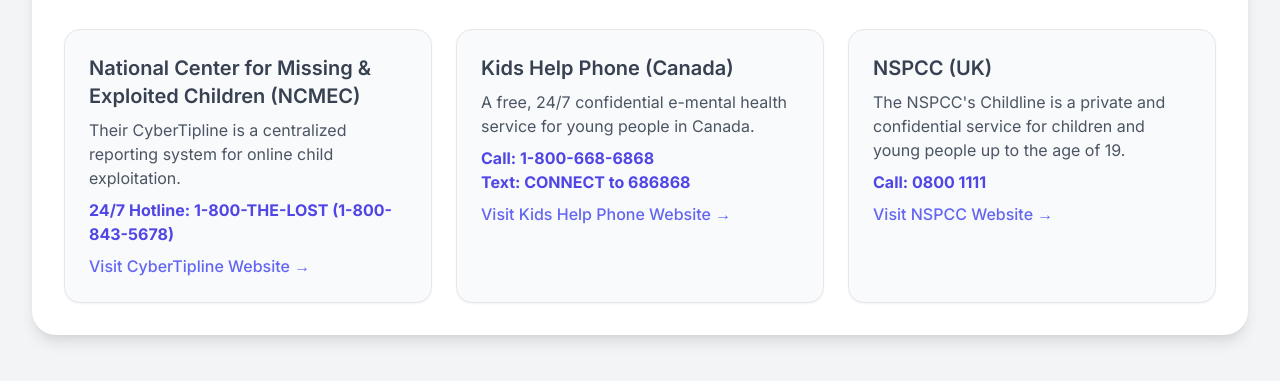
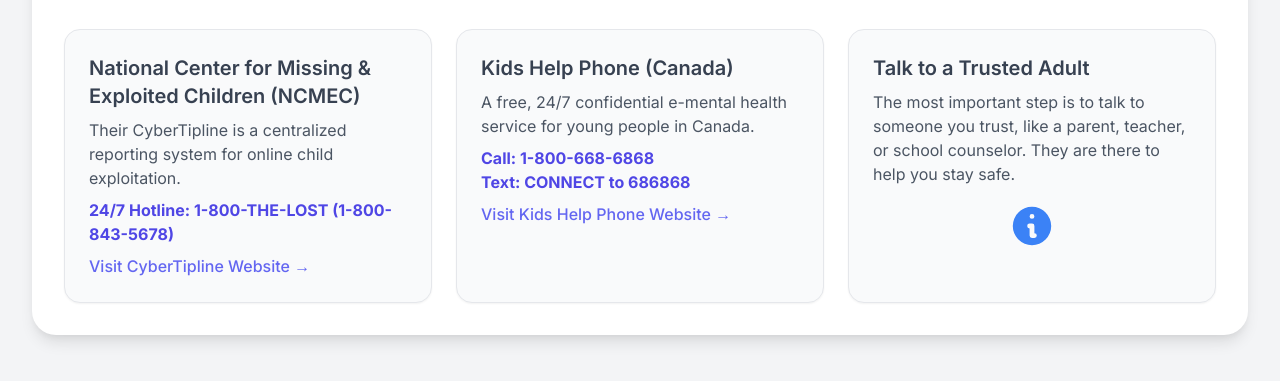
Before and after one commit to jeffkaplel077-code/SafeSurf-Academy, a plain HTML site: page index.html in a window 1280 px wide. Both pictures are taken after a click on the button "Get Help". Shown: the part 299-680 px from the top of the page. Drawn offline with nearby package versions, Linux system fonts and the light colour scheme.

Commit message:
Update index.html

```diff
--- a/index.html
+++ b/index.html
@@ -1,4 +1,4 @@
-
+<!DOCTYPE html>
 <html lang="en">
 <head>
     <meta charset="UTF-8">
@@ -883,12 +883,15 @@
                     <a href="https://kidshelpphone.ca/" target="_blank" class="text-indigo-500 hover:text-indigo-700 font-medium mt-2 block">Visit Kids Help Phone Website &rarr;</a>
                 </div>
 
-                <!-- Resource 3 -->
+                <!-- Resource 3: Trusted Adult -->
                 <div class="bg-gray-50 p-6 rounded-2xl border border-gray-200 shadow-sm">
-                    <h3 class="text-xl font-semibold text-gray-700 mb-2">NSPCC (UK)</h3>
-                    <p class="text-gray-600 mb-2">The NSPCC's Childline is a private and confidential service for children and young people up to the age of 19.</p>
-                    <p class="font-bold text-indigo-600">Call: 0800 1111</p>
-                    <a href="https://www.nspcc.org.uk/keeping-children-safe/online-safety/online-reporting/" target="_blank" class="text-indigo-500 hover:text-indigo-700 font-medium mt-2 block">Visit NSPCC Website &rarr;</a>
+                    <h3 class="text-xl font-semibold text-gray-700 mb-2">Talk to a Trusted Adult</h3>
+                    <p class="text-gray-600 mb-2">The most important step is to talk to someone you trust, like a parent, teacher, or school counselor. They are there to help you stay safe.</p>
+                    <div class="flex items-center justify-center mt-4">
+                        <svg class="w-12 h-12 text-blue-500" fill="currentColor" viewBox="0 0 20 20">
+                            <path fill-rule="evenodd" d="M18 10a8 8 0 11-16 0 8 8 0 0116 0zm-7-4a1 1 0 11-2 0 1 1 0 012 0zM9 9a1 1 0 000 2v3a1 1 0 001 1h1a1 1 0 100-2v-3a1 1 0 00-1-1H9z" clip-rule="evenodd" />
+                        </svg>
+                    </div>
                 </div>
             </div>
         </section>
```
